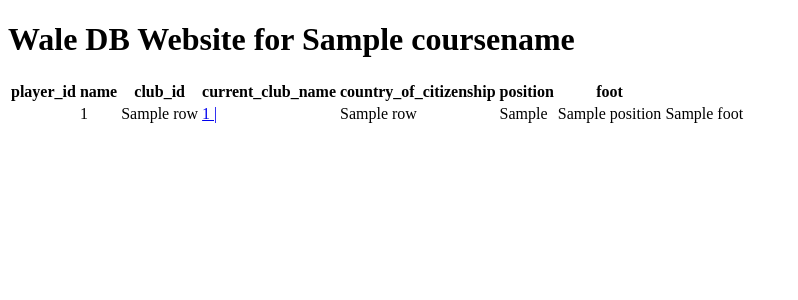
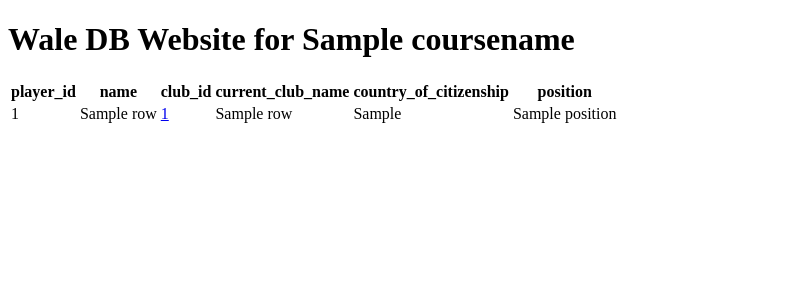
Before and after one commit to OscarSoleye/ProjectRepo, a Flask app: template templates/players.html in a window 1280 px wide. Shown: the top 300 px of the page, without its empty margins (0-798 px from the left). Run offline with Flask 2, Linux system fonts and the light colour scheme; the template is opened without the code that fills it: most values are stand-ins (such as "Sample title", 1, 10 or a date in 2020).

Commit message:
some data base changes to that correct values are delayed

```diff
--- a/parse_csv.py
+++ b/parse_csv.py
@@ -34,9 +34,8 @@ with open('players.csv', newline="") as f:
         country_of_citizenship = row[4]
         date_of_birth = row[7]
         position = row[8]
-        foot = row[11]
 
-        cur.execute('INSERT INTO player_data VALUES (?,?,?,?,?,?,?,?)', (player_id, name, current_club_id, current_club_name, country_of_citizenship, date_of_birth, position, foot))
+        cur.execute('INSERT INTO player_data VALUES (?,?,?,?,?,?,?)', (player_id, name, current_club_id, current_club_name, country_of_citizenship, date_of_birth, position))
         conn.commit()
 print('database 1 parsed')
 
--- a/templates/players.html
+++ b/templates/players.html
@@ -15,18 +15,16 @@
             <th>current_club_name</th>
             <th>country_of_citizenship</th>
             <th>position</th>
-            <th>foot</th>
         </tr>
 
         <tr>
-        <td>{% for row in rows %}</td>
+        {% for row in rows %}
         <td>{{row['player_id']}}</td>
         <td>{{row['name']}}</td>
-        <td><a href="{{url_for('club_search',id=row['club_id'])}}">{{row['club_id']}}    |</a></td>
+        <td><a href="{{url_for('club_search',id=row['club_id'])}}">{{row['club_id']}}</a></td>
         <td>{{row['current_club_name']}}</td>
         <td>{{row['country_of_citizenship']}}</td>
         <td>{{row['position']}}</td>
-        <td>{{row['foot']}}</td>
         </tr>
         {% endfor %}
         </table>
```
